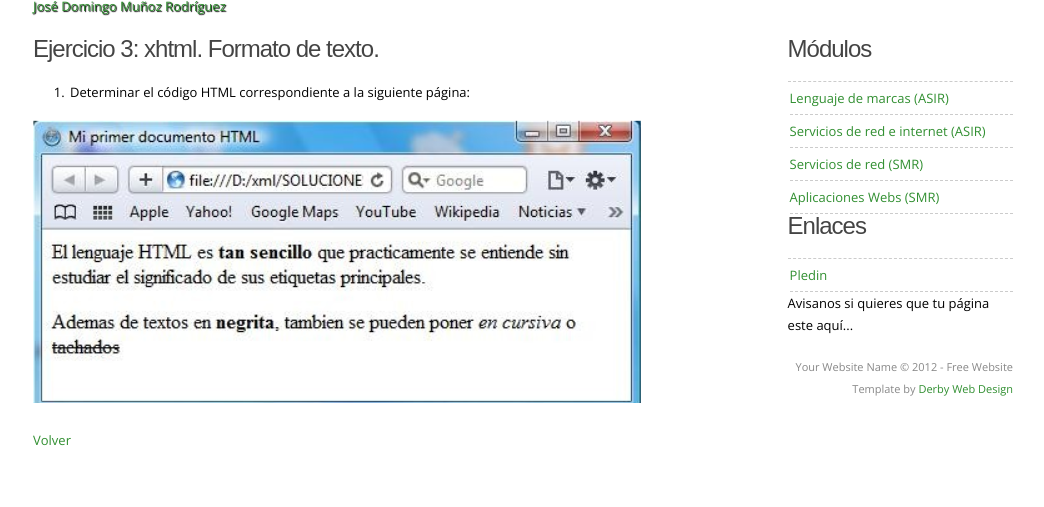
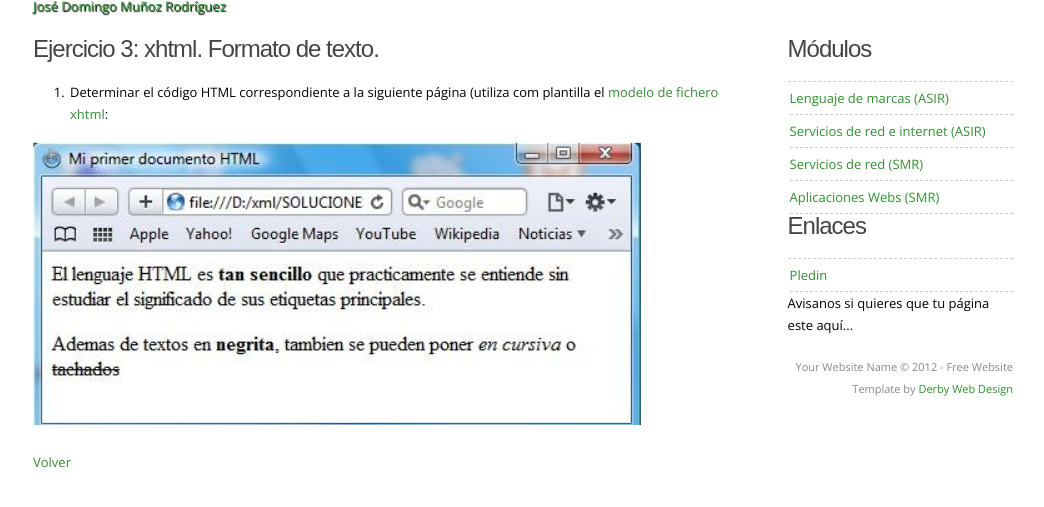
Before and after one commit to josedom24/josedom24.github.io, a Jekyll site: the page built from mod/aplweb/ej3.md, in a window 1280 px wide, cut to the strip 80-587 px from the top of the page. Shown: the whole strip, without its empty margins (117-1161 px from the left). Built offline with Jekyll 4.4.1, drawn with Linux system fonts in a browser that asks for light colours; nearby versions of some CDN libraries; some web fonts are replaced; library files that are not in the unit come from our copies.

Commit message:
Ejercicio 3

```diff
--- a/mod/aplweb/ej3.md
+++ b/mod/aplweb/ej3.md
@@ -7,7 +7,7 @@ tagline: CFGM SMR
 
 ### Ejercicio 3: xhtml. Formato de texto.
 
-1. Determinar el código HTML correspondiente a la siguiente página:
+1. Determinar el código HTML correspondiente a la siguiente página (utiliza com plantilla el [modelo de fichero xhtml](http://dit.gonzalonazareno.org/~josedom/xhtml/modelo.txt):
 
 ![ej1](img/ej3_1.png)
 
```
